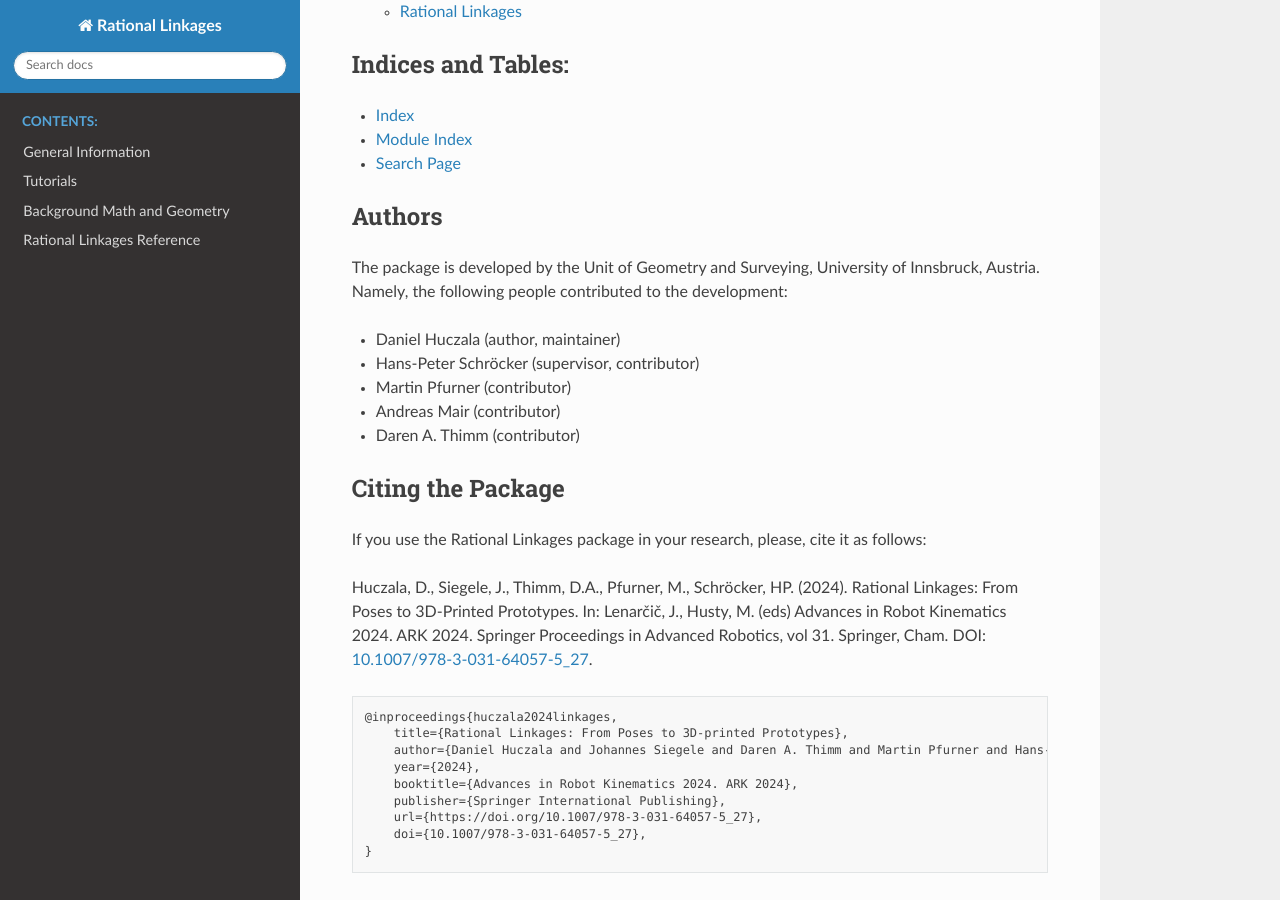
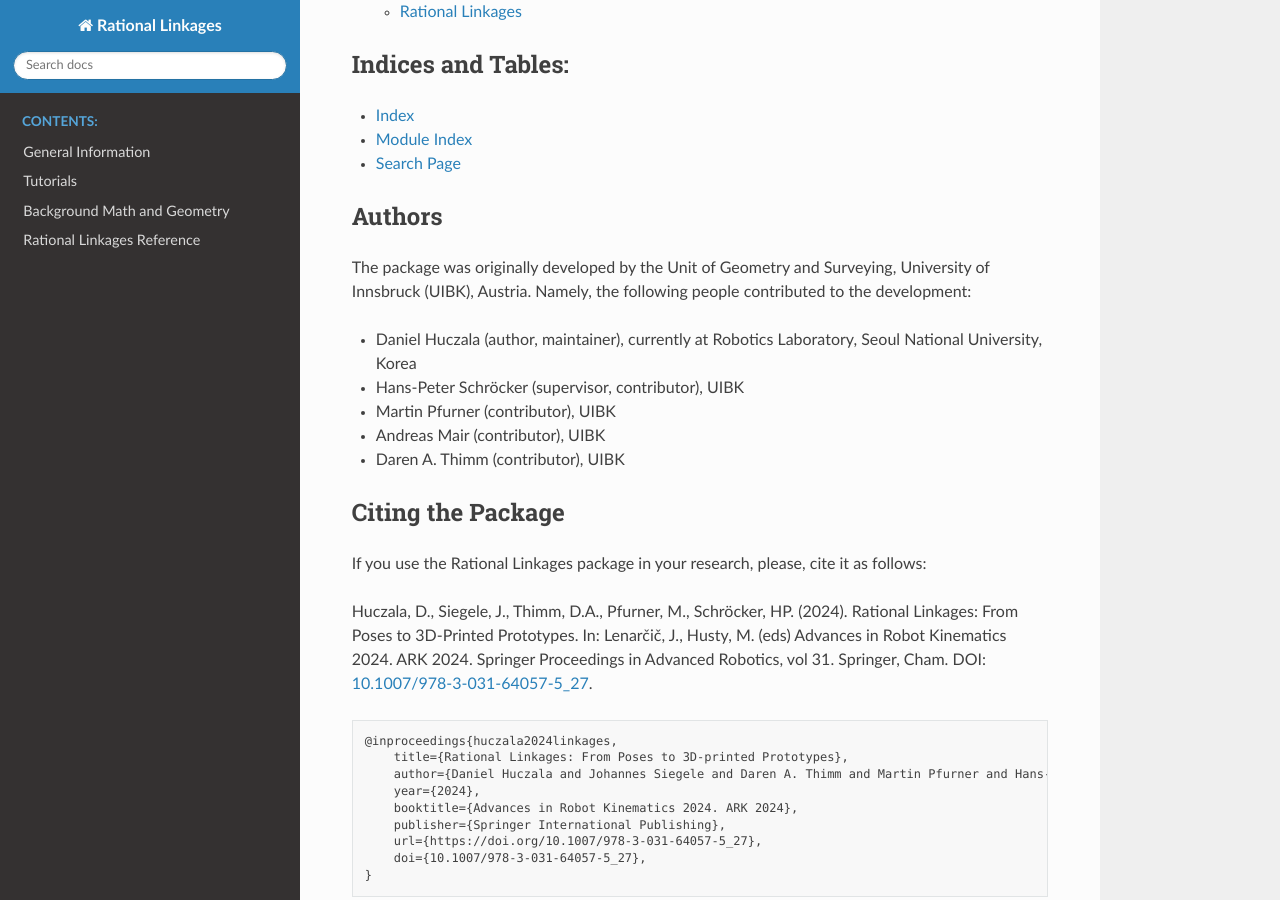
Before and after one commit to hucik14/rational-linkages, a Sphinx documentation site: the page built from docs/source/index.rst, in a window 1280 px wide and 900 px high, scrolled down 2530 px. Built offline with Sphinx 7.4.7 and the Read the Docs theme 3.1.0, drawn with Linux system fonts in a browser that asks for light colours; cross-references to code outside the pages are shown as plain code.

Commit message:
readme and index update

```diff
--- a/docs/source/index.rst
+++ b/docs/source/index.rst
@@ -118,14 +118,14 @@ Indices and Tables:
 Authors
 -------
 
-The package is developed by the Unit of Geometry and Surveying, University of Innsbruck,
+The package was originally developed by the Unit of Geometry and Surveying, University of Innsbruck (UIBK),
 Austria. Namely, the following people contributed to the development:
 
-- Daniel Huczala (author, maintainer)
-- Hans-Peter Schröcker (supervisor, contributor)
-- Martin Pfurner (contributor)
-- Andreas Mair (contributor)
-- Daren A. Thimm (contributor)
+- Daniel Huczala (author, maintainer), currently at Robotics Laboratory, Seoul National University, Korea
+- Hans-Peter Schröcker (supervisor, contributor), UIBK
+- Martin Pfurner (contributor), UIBK
+- Andreas Mair (contributor), UIBK
+- Daren A. Thimm (contributor), UIBK
 
 Citing the Package
 ------------------
```
Also changed, not shown: README.md (+1 -1 lines).
